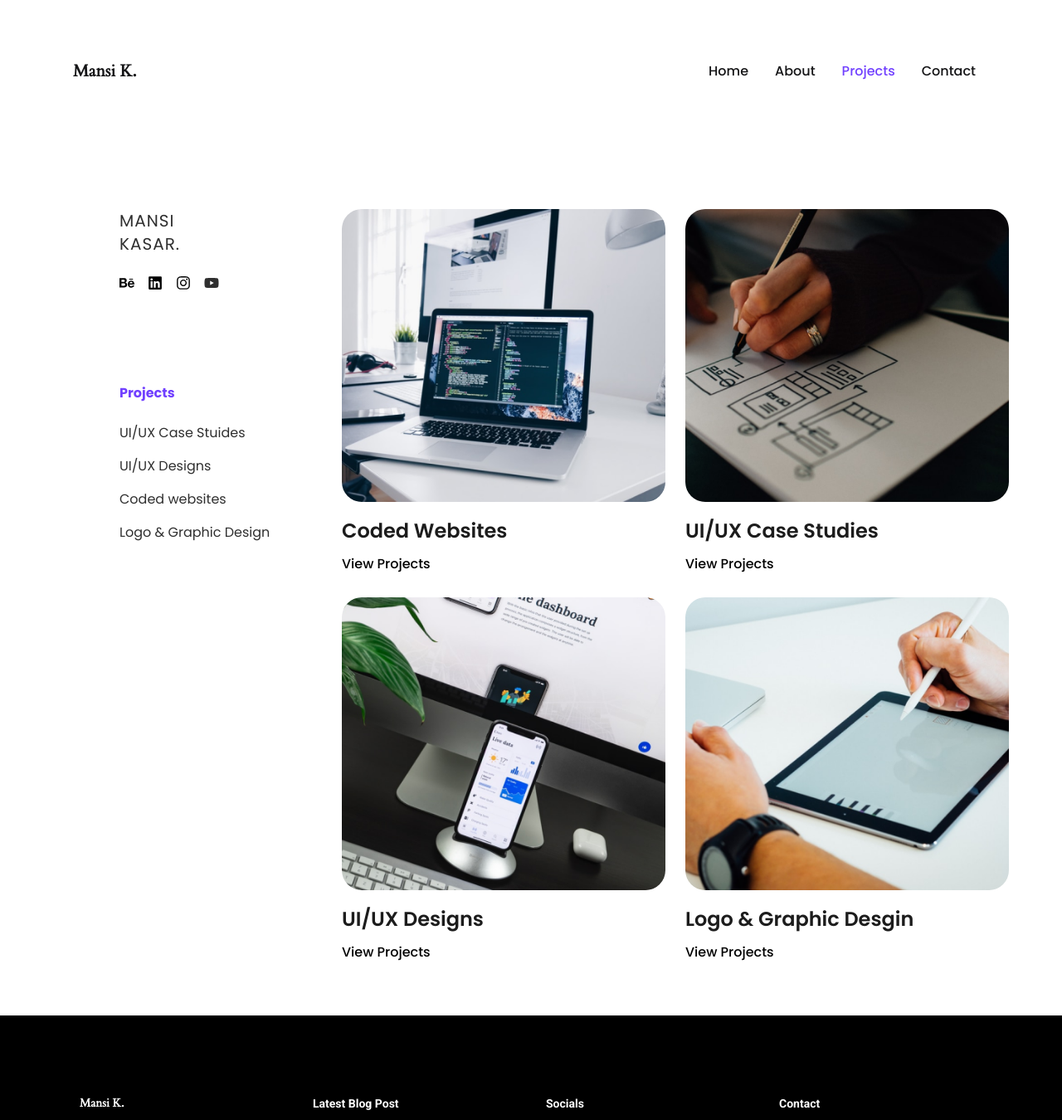
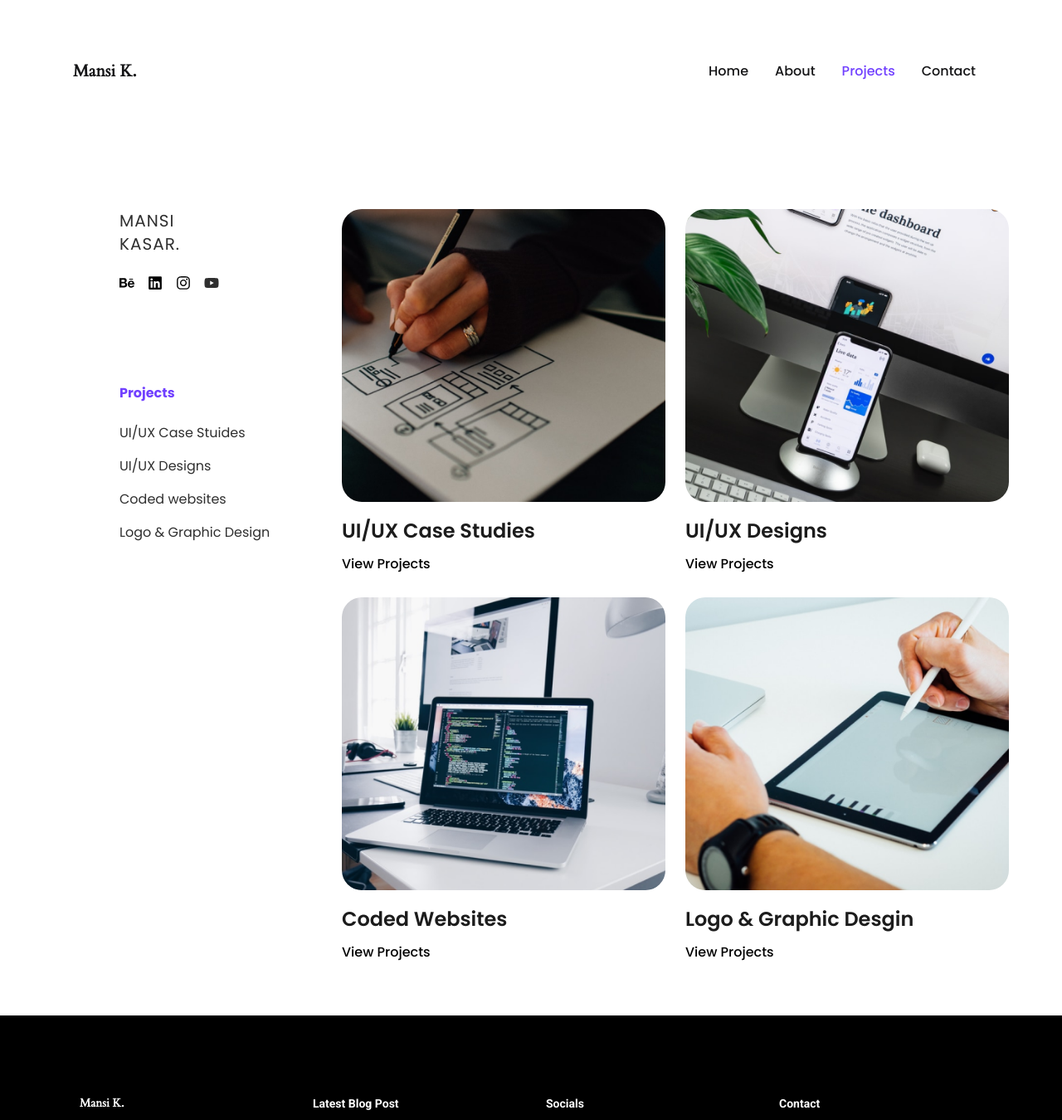
Before and after one commit to saifalfalah/mansi-kasar, a Next.js app: page /projects in a window 1280 px wide. Shown: the top 1350 px of the page at 83% size. Built offline with nearby package versions, Linux system fonts and the light colour scheme.

Commit message:
Update AllProj.js

```diff
--- a/components/ProjectView/AllProj.js
+++ b/components/ProjectView/AllProj.js
@@ -2,11 +2,6 @@ import Card from "../Reusable Comp/projectCard";
 
 const AllProj = () => {
   const projectData = [
-    {
-      title: "Coded Websites",
-      projLink: "/projects/coded-websites/",
-      imgSrc: "/assets/all-projects/projectHome/1.png",
-    },
     {
       title: "UI/UX Case Studies",
       projLink: "/projects/uiux-casestudies/",
@@ -16,6 +11,11 @@ const AllProj = () => {
       title: "UI/UX Designs",
       projLink: "/projects/uiux-designs/",
       imgSrc: "/assets/all-projects/projectHome/3.png",
+    },
+    {
+      title: "Coded Websites",
+      projLink: "/projects/coded-websites/",
+      imgSrc: "/assets/all-projects/projectHome/1.png",
     },
     {
       title: "Logo & Graphic Desgin",
```
